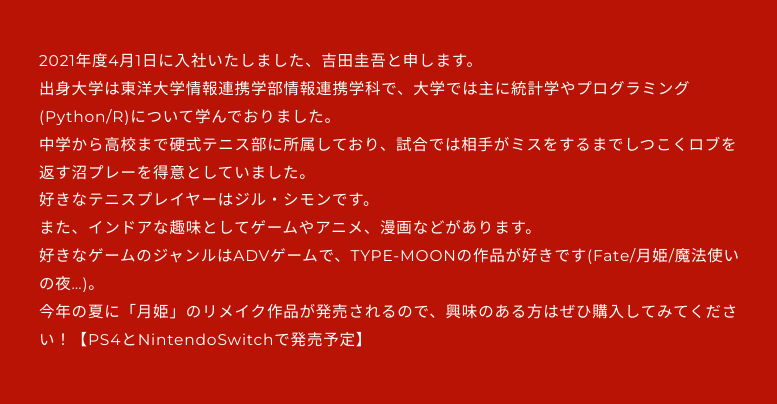
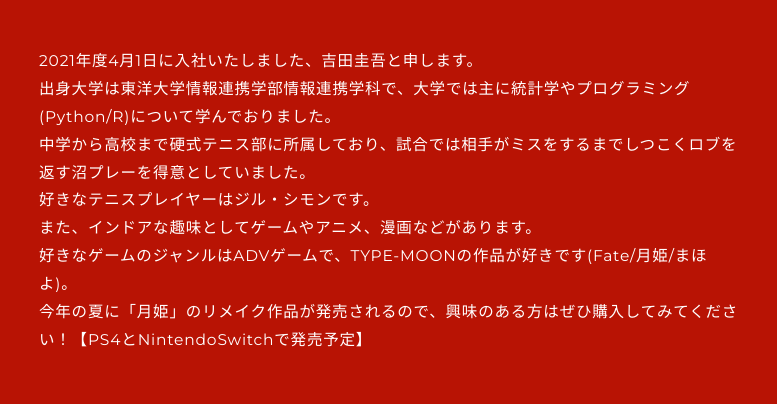
Before and after one commit to Yoshii-star/caucasis.github.io, a plain HTML site: page index.html in a window 1280 px wide. Shown: the part 912-1316 px from the top of the page, 446-1223 px from the left. Drawn offline with nearby package versions, Linux system fonts and the light colour scheme.

Commit message:
Update index.html

```diff
--- a/index.html
+++ b/index.html
@@ -63,7 +63,7 @@
                 中学から高校まで硬式テニス部に所属しており、試合では相手がミスをするまでしつこくロブを返す沼プレーを得意としていました。<br>
                 好きなテニスプレイヤーはジル・シモンです。<br>
                 また、インドアな趣味としてゲームやアニメ、漫画などがあります。<br>
-                好きなゲームのジャンルはADVゲームで、TYPE-MOONの作品が好きです(Fate/月姫/魔法使いの夜…)。<br>
+                好きなゲームのジャンルはADVゲームで、TYPE-MOONの作品が好きです(Fate/月姫/まほよ)。<br>
                 今年の夏に「月姫」のリメイク作品が発売されるので、興味のある方はぜひ購入してみてください！【PS4とNintendoSwitchで発売予定】<br>
               </p>
             </div>
```
